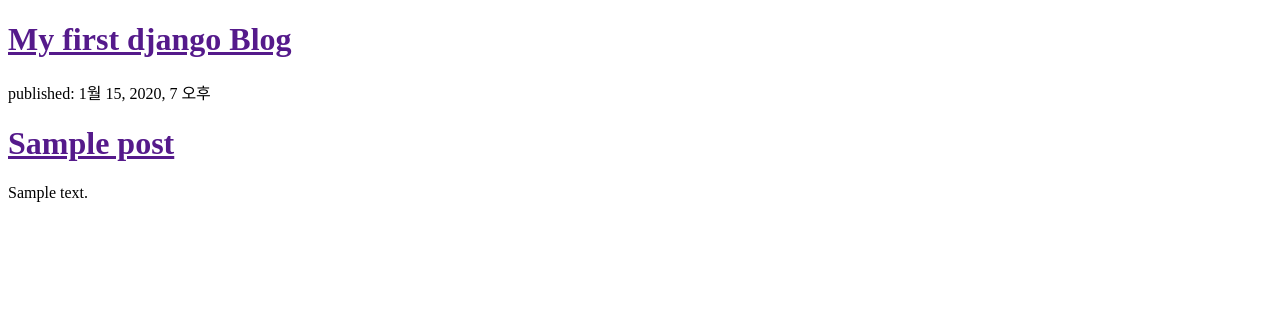
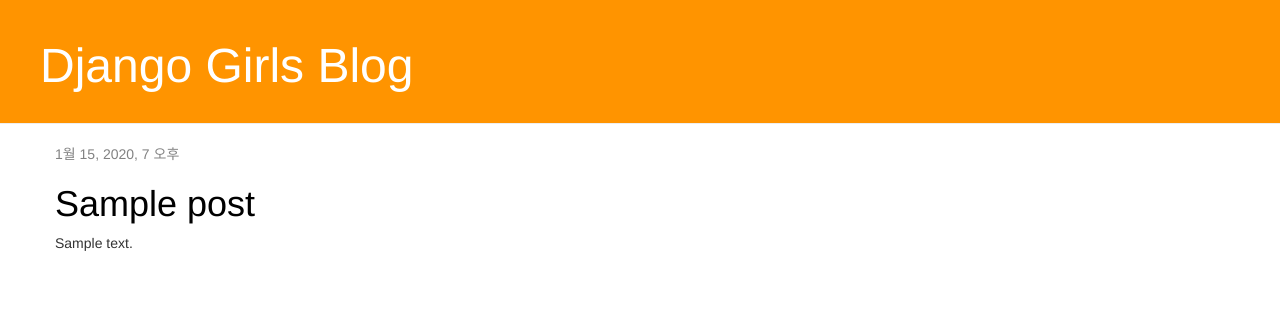
Before and after one commit to upatisariputa/django_practice, a Django app: template blog/templates/blog/post_list.html in a window 1280 px wide. Shown: the top 322 px of the page. Run offline with Django 3.2, Linux system fonts and the light colour scheme; the template is opened without the code that fills it: values that come from a table or form of the project are taken from there, others are empty; tables that the repository leaves empty hold one stand-in row (values such as "Sample post"); some libraries are stand-ins or nearby versions.

Commit message:
Added view and template for detailed blog post as well as CSS for the site.

```diff
--- /dev/null
+++ b/blog/static/css/blog.css
@@ -0,0 +1,56 @@
+.page-header {
+  background-color: #ff9400;
+  margin-top: 0;
+  padding: 20px 20px 20px 40px;
+}
+
+.page-header h1,
+.page-header h1 a,
+.page-header h1 a:visited,
+.page-header h1 a:active {
+  color: #ffffff;
+  font-size: 36pt;
+  text-decoration: none;
+}
+
+.content {
+  margin-left: 40px;
+}
+
+/* h1,
+h2,
+h3,
+h4 {
+  font-family: 'Lobster', cursive;
+} */
+
+.date {
+  color: #828282;
+}
+
+.save {
+  float: right;
+}
+
+.post-form textarea,
+.post-form input {
+  width: 100%;
+}
+
+.top-menu,
+.top-menu:hover,
+.top-menu:visited {
+  color: #ffffff;
+  float: right;
+  font-size: 26pt;
+  margin-right: 20px;
+}
+
+.post {
+  margin-bottom: 70px;
+}
+
+.post h1 a,
+.post h1 a:visited {
+  color: #000000;
+}
--- /dev/null
+++ b/blog/templates/blog/base.html
@@ -0,0 +1,34 @@
+{% load static %}
+<html>
+  <head>
+    <title>Django Girls blog</title>
+    <link
+      rel="stylesheet"
+      href="//maxcdn.bootstrapcdn.com/bootstrap/3.2.0/css/bootstrap.min.css"
+    />
+    <link
+      rel="stylesheet"
+      href="//maxcdn.bootstrapcdn.com/bootstrap/3.2.0/css/bootstrap-theme.min.css"
+    />
+    <link rel="stylesheet" href="{% static 'css/blog.css' %}" />
+    <link
+      href="//fonts.googleapis.com/css?family=Lobster&subset=latin,latin-ext"
+      rel="stylesheet"
+      type="text/css"
+    />
+  </head>
+
+  <body>
+    <div class="page-header">
+      <h1><a href="/">Django Girls Blog</a></h1>
+    </div>
+
+    <div class="content container">
+      <div class="row">
+        <div class="col-md-8">
+          {% block content %} {% endblock %}
+        </div>
+      </div>
+    </div>
+  </body>
+</html>
--- a/blog/templates/blog/post_list.html
+++ b/blog/templates/blog/post_list.html
@@ -1,23 +1,13 @@
-<!DOCTYPE html>
-<html lang="en">
-  <head>
-    <meta charset="UTF-8" />
-    <meta name="viewport" content="width=device-width, initial-scale=1.0" />
-    <meta http-equiv="X-UA-Compatible" content="ie=edge" />
-    <title>My first django Blog</title>
-  </head>
-  <body>
-    <div>
-      <h1><a href="">My first django Blog</a></h1>
-    </div>
-    {% for post in posts %}
-    <div>
-      <p>published: {{ post.published_date }}</p>
-      <h1>
-        <a href="">{{ post.title }}</a>
-      </h1>
-      <p>{{ post.text | linebreaksbr }}</p>
-    </div>
-    {% endfor %}
-  </body>
-</html>
+{% extends 'blog/base.html' %} {% block content %} {% for post in posts %}
+<div class="post">
+  <div class="date">
+    {{ post.published_date }}
+  </div>
+  <h1>
+    <h1>
+      <a href="{% url 'post_detail' pk=post.pk %}">{{ post.title }}</a>
+    </h1>
+  </h1>
+  <p>{{ post.text | linebreaksbr }}</p>
+</div>
+{% endfor %} {% endblock %}
--- a/blog/urls.py
+++ b/blog/urls.py
@@ -2,5 +2,6 @@
 from . import views
 
 urlpatterns = [
-    path('', views.post_list, name='post_list')
+    path('', views.post_list, name='post_list'),
+    path('post/<int:pk>/', views.post_detail, name='post_detail'),
 ]
--- a/blog/views.py
+++ b/blog/views.py
@@ -1,7 +1,12 @@
 from django.shortcuts import render
+from django.shortcuts import render, get_object_or_404
 from django.utils import timezone
 from .models import Post
 
 def post_list(request):
     posts = Post.objects.filter(published_date__lte=timezone.now()).order_by('published_date')
     return render(request, 'blog/post_list.html', {'posts': posts})
+
+def post_detail(request, pk):
+    post = get_object_or_404(Post, pk=pk)
+    return render(request, 'blog/post_detail.html', {'post': post})
```
Also changed, not shown: blog/templates/blog/post_detail.html (added, +11 -0 lines).
